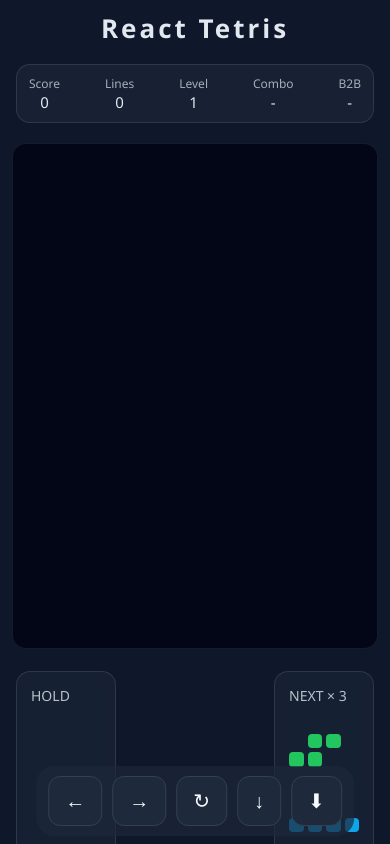
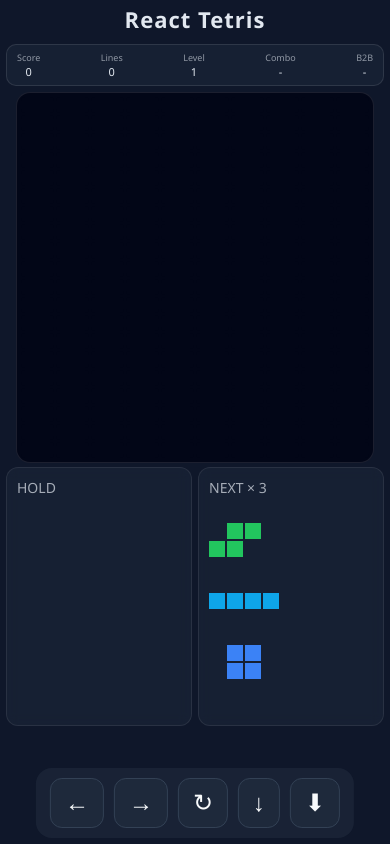
Before and after one commit to Takeru0412-debug/react-tetris-board, a React (Vite) app: page / in a window 390 px wide. Shown: the top 844 px of the page. Built offline with nearby package versions, Linux system fonts and the light colour scheme.

Commit message:
Mobile full-screen UI (no scroll) + iPhone15 optimization

```diff
--- a/src/App.css
+++ b/src/App.css
@@ -1,5 +1,5 @@
 /* =====================================================
-   GLOBAL
+   GLOBAL SETTINGS
 ===================================================== */
 html, body {
   margin: 0;
@@ -9,15 +9,16 @@ html, body {
   font-family: "Segoe UI", sans-serif;
   -webkit-user-select: none;
   user-select: none;
-  overscroll-behavior-y: none;
+  overscroll-behavior: none;
+  height: 100%;
 }
 
 .tetris-root {
   width: 100%;
   max-width: 1200px;
   margin: 0 auto;
-  padding: env(safe-area-inset-top) 16px env(safe-area-inset-bottom);
   box-sizing: border-box;
+  padding: env(safe-area-inset-top) 10px env(safe-area-inset-bottom);
 }
 
 /* =====================================================
@@ -25,11 +26,10 @@ html, body {
 ===================================================== */
 .title {
   text-align: center;
-  font-size: 32px;
-  margin-top: 10px;
-  margin-bottom: 18px;
-  letter-spacing: 3px;
+  font-size: 26px;
   font-weight: 600;
+  margin: 6px 0 10px;
+  letter-spacing: 1px;
 }
 
 /* =====================================================
@@ -38,37 +38,37 @@ html, body {
 .top-status {
   display: flex;
   justify-content: space-between;
-  gap: 12px;
-  padding: 14px 20px;
-  background: rgba(30,41,59,0.6);
-  border-radius: 14px;
+  align-items: center;
+  padding: 8px 12px;
+  border-radius: 10px;
+  background: rgba(30, 41, 59, 0.55);
   border: 1px solid rgba(255,255,255,0.1);
-  margin-bottom: 20px;
+  margin-bottom: 8px;
 }
 
 .stat-item {
   display: flex;
   flex-direction: column;
   text-align: center;
-  font-size: 15px;
+  font-size: 13px;
 }
 .stat-item span {
-  font-size: 12px;
-  opacity: 0.7;
+  font-size: 11px;
+  opacity: 0.6;
 }
 
 /* =====================================================
-   MAIN LAYOUT (PC default)
+   MAIN LAYOUT (PC DEFAULT)
 ===================================================== */
 .middle-panel {
   display: flex;
   justify-content: center;
   align-items: flex-start;
-  gap: 32px;
+  gap: 28px;
 }
 
 /* =====================================================
-   BOARD
+   BOARD — PC DEFAULT
 ===================================================== */
 .board {
   width: 360px;
@@ -78,9 +78,9 @@ html, body {
   grid-template-columns: repeat(10, 1fr);
   grid-auto-rows: 1fr;
   gap: 2px;
-  padding: 10px;
+  padding: 6px;
   border-radius: 14px;
-  border: 2px solid rgba(255,255,255,0.08);
+  border: 2px solid rgba(255,255,255,0.1);
   position: relative;
   box-sizing: border-box;
 }
@@ -92,71 +92,52 @@ html, body {
 }
 
 /* =====================================================
-   SIDE PANEL (Hold + Next3)
+   SIDE PANEL (PC)
 ===================================================== */
 .side-stack {
-  width: 260px;
+  width: 240px;
   display: flex;
   flex-direction: column;
-  gap: 20px;
+  gap: 16px;
 }
 
 .hold-card,
 .next3-card,
 .controls-card {
   background: rgba(30,41,59,0.55);
-  border: 1px solid rgba(255,255,255,0.1);
-  padding: 14px;
-  border-radius: 14px;
+  border: 1px solid rgba(255,255,255,0.08);
+  border-radius: 12px;
+  padding: 12px;
   backdrop-filter: blur(6px);
 }
 
 .panel-title {
   font-size: 14px;
-  margin-bottom: 10px;
-  opacity: 0.8;
+  margin-bottom: 8px;
+  opacity: 0.7;
 }
 
-.hold-grid {
-  width: 120px;
-  height: 120px;
+.hold-grid,
+.next-mini {
+  width: 100px;
+  height: 100px;
   display: grid;
   grid-template-columns: repeat(4, 1fr);
-  gap: 4px;
-}
-
-.next3-list {
-  display: flex;
-  flex-direction: column;
-  gap: 14px;
-}
-
-.next-mini {
-  width: 120px;
-  height: 120px;
-  display: grid;
-  grid-template-columns: repeat(4, 1fr);
-  gap: 4px;
-}
-
-.next-cell {
-  width: 100%;
-  height: 100%;
-  border-radius: 4px;
+  gap: 3px;
 }
 
 /* =====================================================
-   BUTTONS
+   BOTTOM BUTTONS (PC)
 ===================================================== */
 .bottom-buttons {
-  margin-top: 24px;
+  margin-top: 20px;
   display: flex;
   justify-content: center;
   gap: 14px;
 }
 
 .bottom-buttons button {
-  padding: 12px 22px;
+  padding: 12px 24px;
   font-size: 16px;
   border: none;
   border-radius: 10px;
@@ -168,132 +149,139 @@ html, body {
 .bottom-buttons button:first-child {
   background: linear-gradient(90deg, #22c55e, #3b82f6);
 }
-
 .bottom-buttons button:nth-child(2) {
   background: linear-gradient(90deg, #f97316, #ef4444);
 }
 
 /* =====================================================
-   CONTROLS (PC)
-===================================================== */
-.controls-card ul {
-  padding-left: 20px;
-  font-size: 14px;
-}
-
-/* =====================================================
-   MOBILE BUTTONS (Default hidden)
+   MOBILE BUTTONS (HIDDEN ON PC)
 ===================================================== */
 .mobile-controls {
   display: none;
 }
 
 /* =====================================================
-   MOBILE MODE (VERTICAL)
-   Max-width → Tablet & Phone
+   ⚡️ MOBILE MODE (スマホUI：1画面に収める)
 ===================================================== */
-@media (max-width: 850px) {
+@media (max-width: 430px) {
 
+  html, body {
+    height: 100%;
+    overflow: hidden; /* ← スクロール禁止 */
+  }
+
+  .tetris-root {
+    padding: env(safe-area-inset-top) 6px env(safe-area-inset-bottom);
+  }
+
+  /* ---------- TITLE ---------- */
+  .title {
+    font-size: 22px;
+    margin-top: 4px;
+  }
+
+  /* ---------- STATUS ---------- */
+  .top-status {
+    padding: 6px 10px;
+    margin-bottom: 6px;
+  }
+  .stat-item {
+    font-size: 11px;
+  }
+  .stat-item span {
+    font-size: 9px;
+  }
+
+  /* ---------- MAIN PANEL (縦→圧縮) ---------- */
   .middle-panel {
     flex-direction: column;
     align-items: center;
-    gap: 22px;
+    gap: 4px;
   }
 
-  .side-stack {
-    width: 100%;
-    flex-direction: row;
-    justify-content: space-between;
+  /* ---------- BOARD（高さ調整） ---------- */
+  .board {
+    width: 92vw;
+    height: 44vh;  /* ← これで1画面収まる */
+    max-height: 420px;
+    padding: 4px;
+    gap: 2px;
+    border-width: 1px;
   }
 
-  /* NEXT & HOLD 少し縮小 */
-  .next-mini,
-  .hold-grid {
-    width: 80px;
-    height: 80px;
+  /* ---------- HOLD / NEXT を横並び ---------- */
+  .side-stack {
+    flex-direction: row;
+    width: 100%;
+    justify-content: space-between;
+    gap: 6px;
   }
 
-  /* Board responsive width */
-  .board {
-    width: 92vw;
-    height: calc(92vw * 1.65);
-    max-height: 600px;
-    border-width: 1px;
-    padding: 6px;
+  .hold-card,
+  .next3-card {
+    width: 48%;
+    padding: 10px;
   }
 
-  /* スマホ用ボタン */
+  .hold-grid,
+  .next-mini {
+    width: 70px;
+    height: 70px;
+    gap: 2px;
+  }
+
+  /* ---------- 操作ボタン（1行でコンパクト） ---------- */
   .mobile-controls {
     display: flex;
+    justify-content: center;
+    gap: 10px;
     position: fixed;
-    bottom: env(safe-area-inset-bottom, 12px);
+    bottom: calc(env(safe-area-inset-bottom) + 6px);
     left: 50%;
     transform: translateX(-50%);
     background: rgba(30,41,59,0.7);
-    padding: 12px 14px;
-    gap: 10px;
-    border-radius: 18px;
+    padding: 10px 14px;
+    border-radius: 16px;
     z-index: 999;
   }
 
   .mobile-controls button {
-    font-size: 20px;
-    padding: 12px 16px;
+    font-size: 24px;
+    padding: 10px 14px;
     background: #1e293b;
-    color: #f8fafc;
     border: 1px solid #334155;
     border-radius: 12px;
+    color: #f8fafc;
+  }
+
+  /* ---------- PCボタン非表示 ---------- */
+  .bottom-buttons {
+    display: none;
+  }
+
+  /* ---------- Controls（スマホで隠す） ---------- */
+  .controls-card {
+    display: none;
   }
 }
 
 /* =====================================================
-   iPhone 14 / 15 / Pro / Pro Max 特化
-   (小型画面で縦伸び防止)
-===================================================== */
-@media (max-width: 430px) {
-
-  .top-status {
-    padding: 10px 12px;
-    gap: 6px;
-  }
-
-  .board {
-    width: 94vw;
-    height: 60vh;        /* ← 縦伸び防止の超重要ポイント */
-    max-height: 520px;
-  }
-
-  .mobile-controls {
-    bottom: calc(env(safe-area-inset-bottom, 10px) + 8px);
-    padding: 10px 12px;
-  }
-
-  /* HOLD / NEXT さらに小さく */
-  .next-mini,
-  .hold-grid {
-    width: 70px;
-    height: 70px;
-  }
-
-  .title {
-    font-size: 26px;
-  }
-}
-
-/* =====================================================
-   LANDSCAPE MODE (スマホ横向き)
+   📺 LANDSCAPE (スマホ横向き → PCレイアウト)
 ===================================================== */
 @media (max-height: 500px) and (orientation: landscape) {
 
+  body {
+    overflow: hidden;
+  }
+
   .middle-panel {
     flex-direction: row;
-    justify-content: center;
     gap: 20px;
   }
 
   .board {
     height: 90vh;
-    width: calc(90vh / 2);
+    width: calc(90vh * 0.5);
   }
 
   .side-stack {
```
